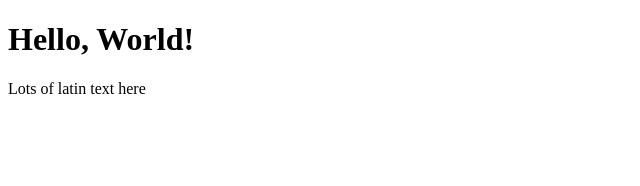
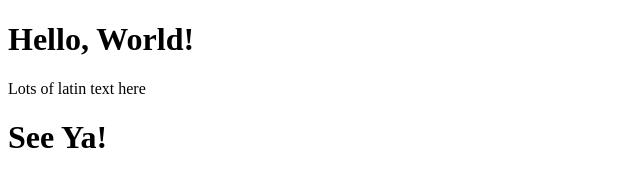
Before and after one commit to BytingBucs2-0/mdanielson-Hello-World, a plain HTML site: page index.html in a window 1280 px wide. Shown: the whole page, without its empty margins (0-640 px from the left). Drawn offline with Linux system fonts and the light colour scheme.

Commit message:
add farewell line again

```diff
--- a/index.html
+++ b/index.html
@@ -8,5 +8,7 @@
 		<h1>Hello, World!</h1>
 
 		<p>Lots of latin text here</p>
+
+		<h1>See Ya!</h2>
 	</body>
 </html>
```
